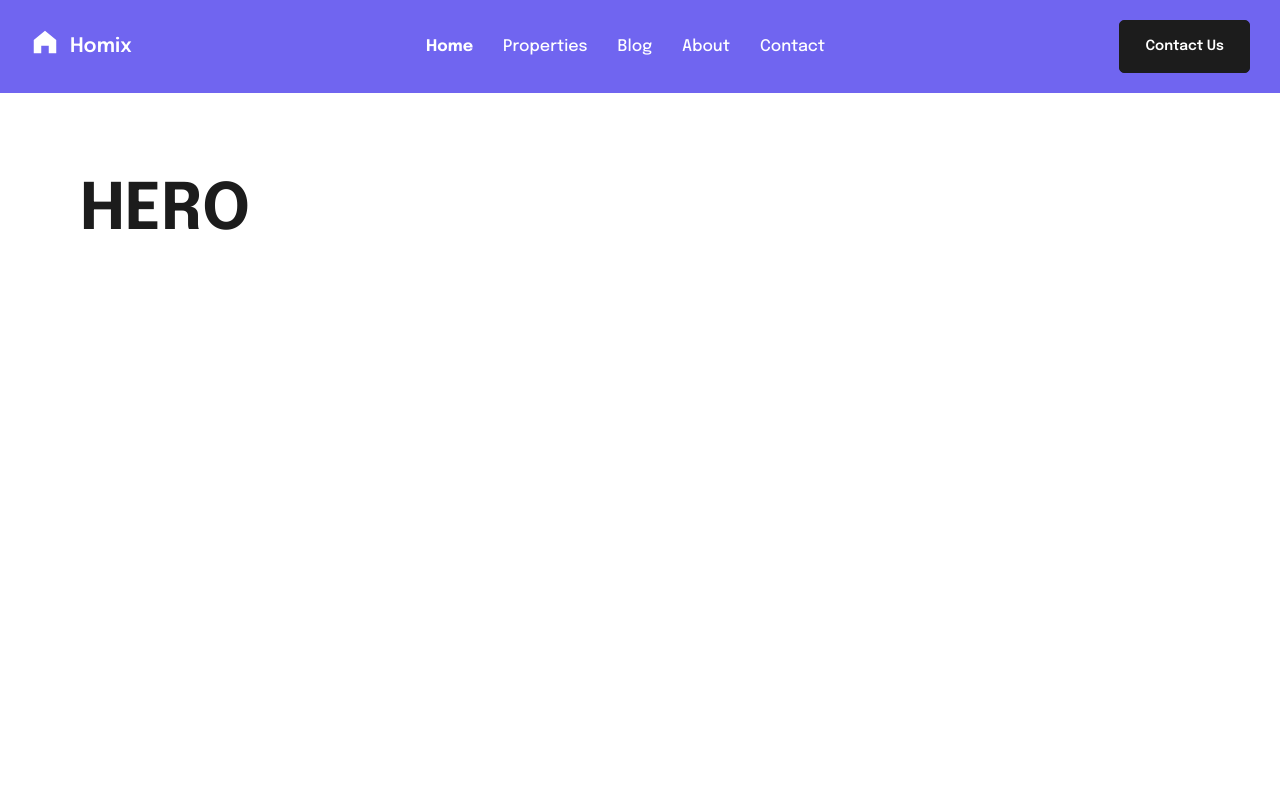
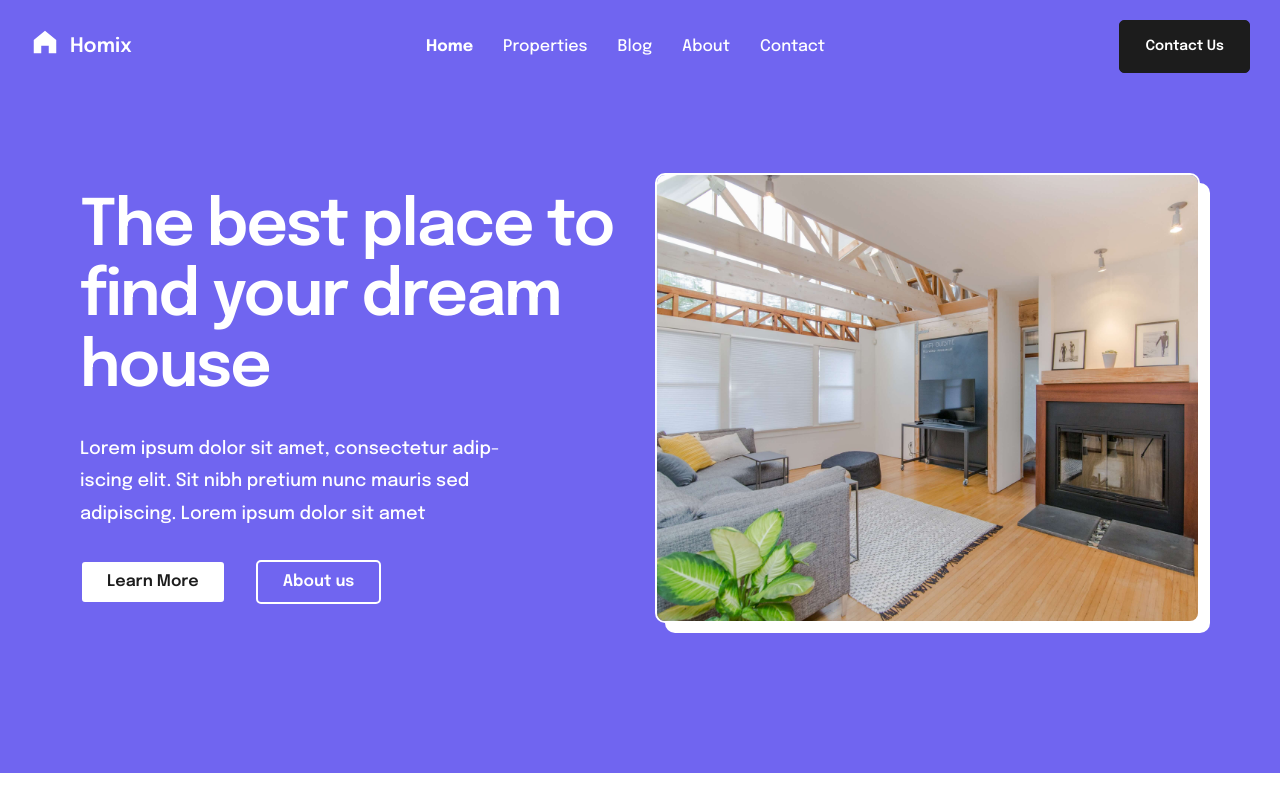
Before and after one commit to ChristianWare/Case-Study-One, a Next.js app: page / in a window 1280 px wide. Built offline with nearby package versions, Linux system fonts and the light colour scheme.

Commit message:
Hero Done

```diff
--- a/src/app/globals.css
+++ b/src/app/globals.css
@@ -46,9 +46,9 @@ span {
 
 h1 {
   font-size: 6.4rem;
-  line-height: 120%;
-  font-weight: 700;
-  text-transform: uppercase;
+  font-weight: 600;
+  line-height: 1.1em;
+  letter-spacing: -2px;
 }
 
 h2 {
--- a/src/components/Button/Button.module.css
+++ b/src/components/Button/Button.module.css
@@ -24,26 +24,20 @@
 
 .primary {
   color: var(--black);
-  background-color: var(--green);
-  border: 2px solid var(--green);
-}
-
-.primaryii {
-  color: var(--green);
-  background-color: transparent;
-  border: 2px solid var(--green);
+  background-color: var(--white);
+  border: 2px solid var(--purple);
 }
 
 .primary:hover {
-  color: var(--green);
+  color: var(--white);
   background-color: transparent;
-  border: 2px solid var(--green);
+  border: 2px solid var(--white);
 }
 
 .secondary {
-  color: var(--black);
-  background-color: var(--green);
-  border: 1px solid var(--border2);
+  color: var(--white);
+  background-color: var(--purple);
+  border: 2px solid var(--white);
 }
 
 .tertiary {
--- a/src/components/Hero/Hero.module.css
+++ b/src/components/Hero/Hero.module.css
@@ -0,0 +1,107 @@
+.container {
+  background-color: var(--purple);
+}
+
+.content {
+  display: flex;
+  align-items: center;
+  justify-content: center;
+  gap: 3rem;
+}
+
+.left,
+.right {
+  flex: 1;
+  width: 100%;
+}
+
+.heading {
+  color: var(--white);
+  font-weight: 600;
+  line-height: 1.1em;
+}
+
+.copy {
+  width: 80%;
+  color: var(--white);
+  font-size: 1.8rem;
+  margin-top: 3rem;
+  font-weight: 500;
+  line-height: 1.8em;
+}
+
+.btnContainer {
+  margin-top: 3rem;
+  display: flex;
+  align-items: center;
+  gap: 3rem;
+}
+
+.imgContainer {
+  position: relative;
+  height: 450px;
+  width: 100%;
+  z-index: 1;
+}
+
+.imgContainer::after {
+  position: absolute;
+  content: "";
+  top: 10px;
+  left: 10px;
+  background-color: var(--white);
+  width: 100%;
+  height: 100%;
+  border-radius: 10px;
+  z-index: -1;
+}
+
+.img {
+  object-fit: cover;
+  border: 2px solid var(--white);
+  border-radius: 10px;
+}
+
+@media screen and (max-width: 1100px) {
+  .copy {
+    width: 100%;
+  }
+}
+
+@media screen and (max-width: 968px) {
+  .content {
+    flex-direction: column;
+    align-items: center;
+    justify-content: center;
+  }
+
+  .heading, .copy {
+    text-align: center;
+  }
+
+  .btnContainer {
+    justify-content: center;
+  }
+
+  .imgContainer {
+    height: 400px;
+  }
+}
+
+@media screen and (max-width: 768px) {
+  .imgContainer {
+    height: 375px;
+  }
+}
+
+@media screen and (max-width: 568px) {
+  .heading, .copy {
+    text-align: left;
+  }
+
+    .btnContainer {
+    display: grid;
+    grid-template-columns: repeat(1, 1fr);
+    grid-gap: 2rem;
+  }
+}
--- a/src/components/Hero/Hero.tsx
+++ b/src/components/Hero/Hero.tsx
@@ -1,15 +1,38 @@
+import Image from "next/image";
 import ContentPadding from "../ContentPadding/ContentPadding";
 import LayoutWrapper from "../LayoutWrapper/LayoutWrapper";
 import Nav from "../Nav/Nav";
 import styles from "./Hero.module.css";
+import Img from "../../../public/images/img1.jpg";
+import Button from "../Button/Button";
 
 const Hero = () => {
   return (
     <div className={styles.container}>
-        <Nav />
+      <Nav />
       <LayoutWrapper>
         <ContentPadding>
-          <h1>Hero</h1>
+          <div className={styles.content}>
+            <div className={styles.left}>
+              <h1 className={styles.heading}>
+                The best place to find your dream house
+              </h1>
+              <p className={styles.copy}>
+                Lorem ipsum dolor sit amet, consectetur adipiscing elit. Sit
+                nibh pretium nunc mauris sed adipiscing. Lorem ipsum dolor sit
+                amet
+              </p>
+              <div className={styles.btnContainer}>
+                <Button text='Learn More' btnType='primary' href='/' />
+                <Button text='About us' btnType='secondary' href='/' />
+              </div>
+            </div>
+            <div className={styles.right}>
+              <div className={styles.imgContainer}>
+                <Image src={Img} alt='image' fill className={styles.img} />
+              </div>
+            </div>
+          </div>
         </ContentPadding>
       </LayoutWrapper>
     </div>
```
Also changed, not shown: public/images/img1.jpg (added).
